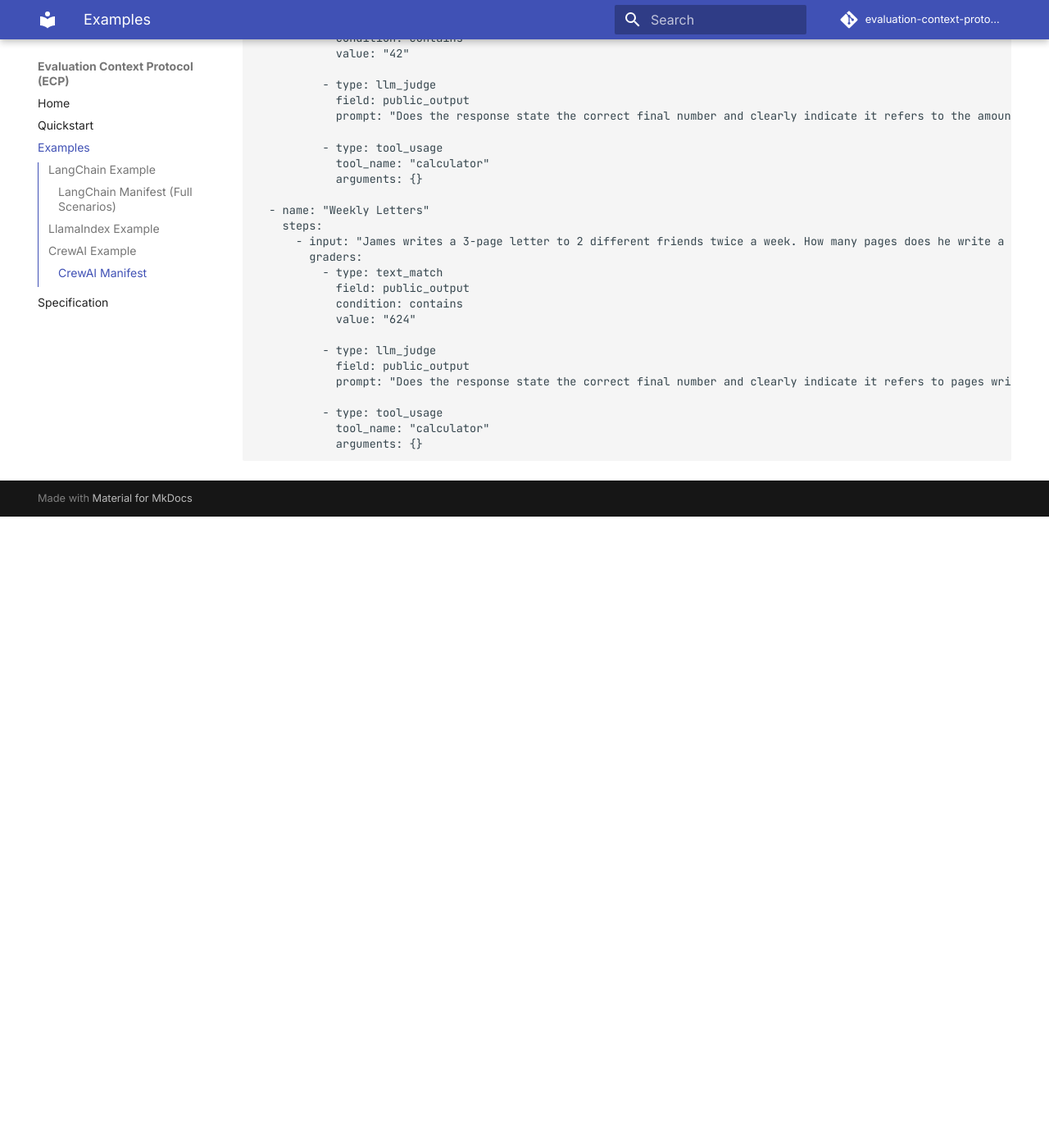
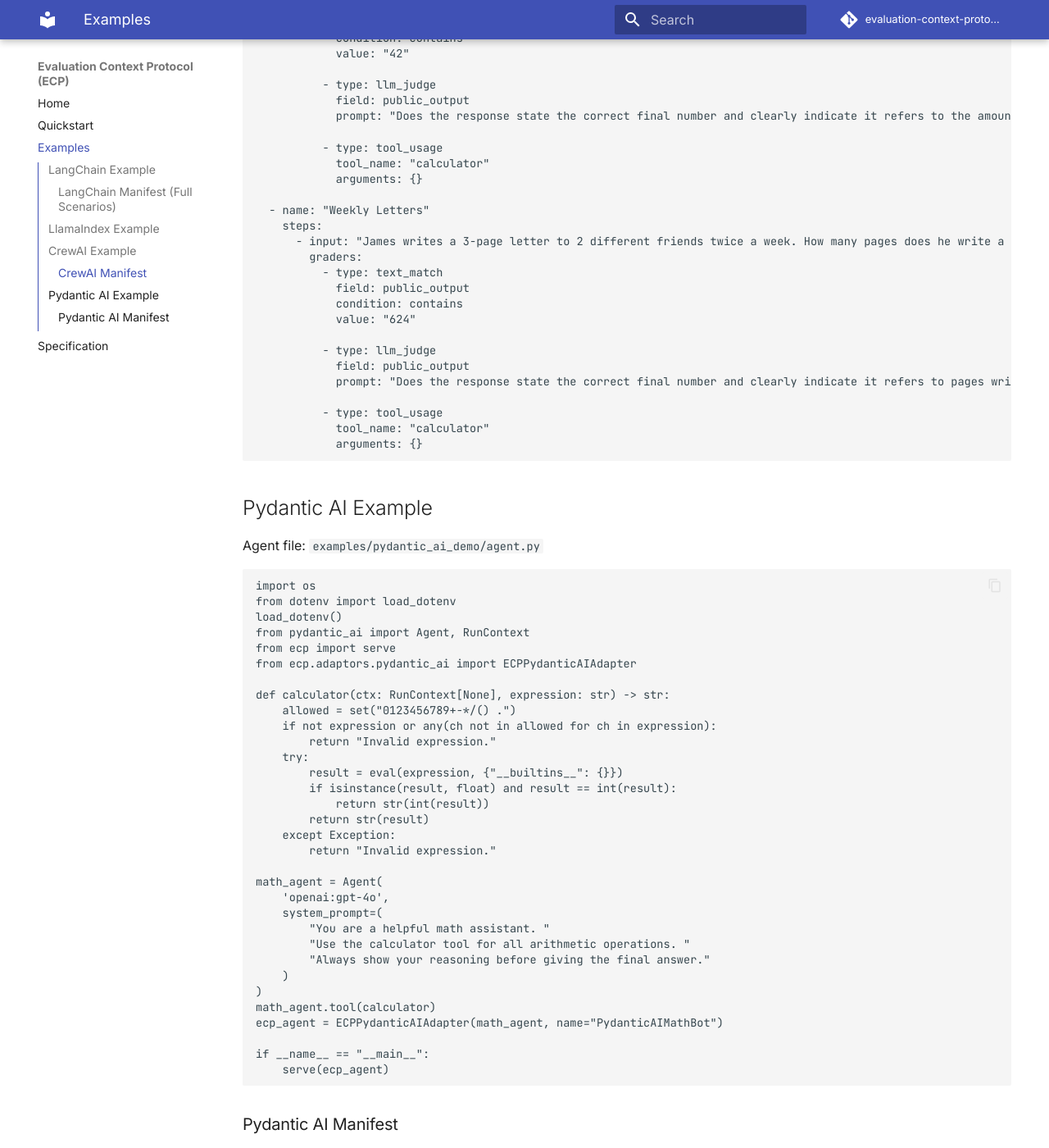
Before and after one commit to evaluation-context-protocol/ecp, an MkDocs documentation site: the page built from docs/examples.md, in a window 1280 px wide and 1400 px high, scrolled down 3101 px. Shown: the whole window at 82% size. Built offline with MkDocs 1.6.1 and Material for MkDocs 9.7.7, drawn with Linux system fonts in a browser that asks for light colours; comment, search, counter and statistics services are not loaded; before the commit the page ends 3731 px from its top, so only the background shows below that; some of the changed text lies outside the part shown.

Commit message:
Update examples.md

````diff
--- a/docs/examples.md
+++ b/docs/examples.md
@@ -178,3 +178,75 @@
             tool_name: "calculator"
             arguments: {}
 ```
+
+## Pydantic AI Example
+
+Agent file: `examples/pydantic_ai_demo/agent.py`
+
+```python
+import os
+from dotenv import load_dotenv
+load_dotenv()
+from pydantic_ai import Agent, RunContext
+from ecp import serve
+from ecp.adaptors.pydantic_ai import ECPPydanticAIAdapter
+
+def calculator(ctx: RunContext[None], expression: str) -> str:
+    allowed = set("0123456789+-*/() .")
+    if not expression or any(ch not in allowed for ch in expression):
+        return "Invalid expression."
+    try:
+        result = eval(expression, {"__builtins__": {}})
+        if isinstance(result, float) and result == int(result):
+            return str(int(result))
+        return str(result)
+    except Exception:
+        return "Invalid expression."
+
+math_agent = Agent(
+    'openai:gpt-4o',
+    system_prompt=(
+        "You are a helpful math assistant. "
+        "Use the calculator tool for all arithmetic operations. "
+        "Always show your reasoning before giving the final answer."
+    )
+)
+math_agent.tool(calculator)
+ecp_agent = ECPPydanticAIAdapter(math_agent, name="PydanticAIMathBot")
+
+if __name__ == "__main__":
+    serve(ecp_agent)
+```
+
+### Pydantic AI Manifest
+
+```yaml
+manifest_version: "v1"
+name: "PydanticAI Integration Test"
+target: "python agent.py"
+
+scenarios:
+  - name: "Basic Math"
+    steps:
+      - input: "What is 123 * 456?"
+        graders:
+          - type: text_match
+            field: public_output
+            condition: regex
+            pattern: "56,?088"
+          - type: tool_usage
+            tool_name: "calculator"
+            arguments: {}
+
+  - name: "Word Problem"
+    steps:
+      - input: "If I have 15 Apples and I give 7 to my friend, how many do I have left?"
+        graders:
+          - type: text_match
+            field: public_output
+            condition: contains
+            value: "8"
+          - type: tool_usage
+            tool_name: "calculator"
+            arguments: {}
+```
````
